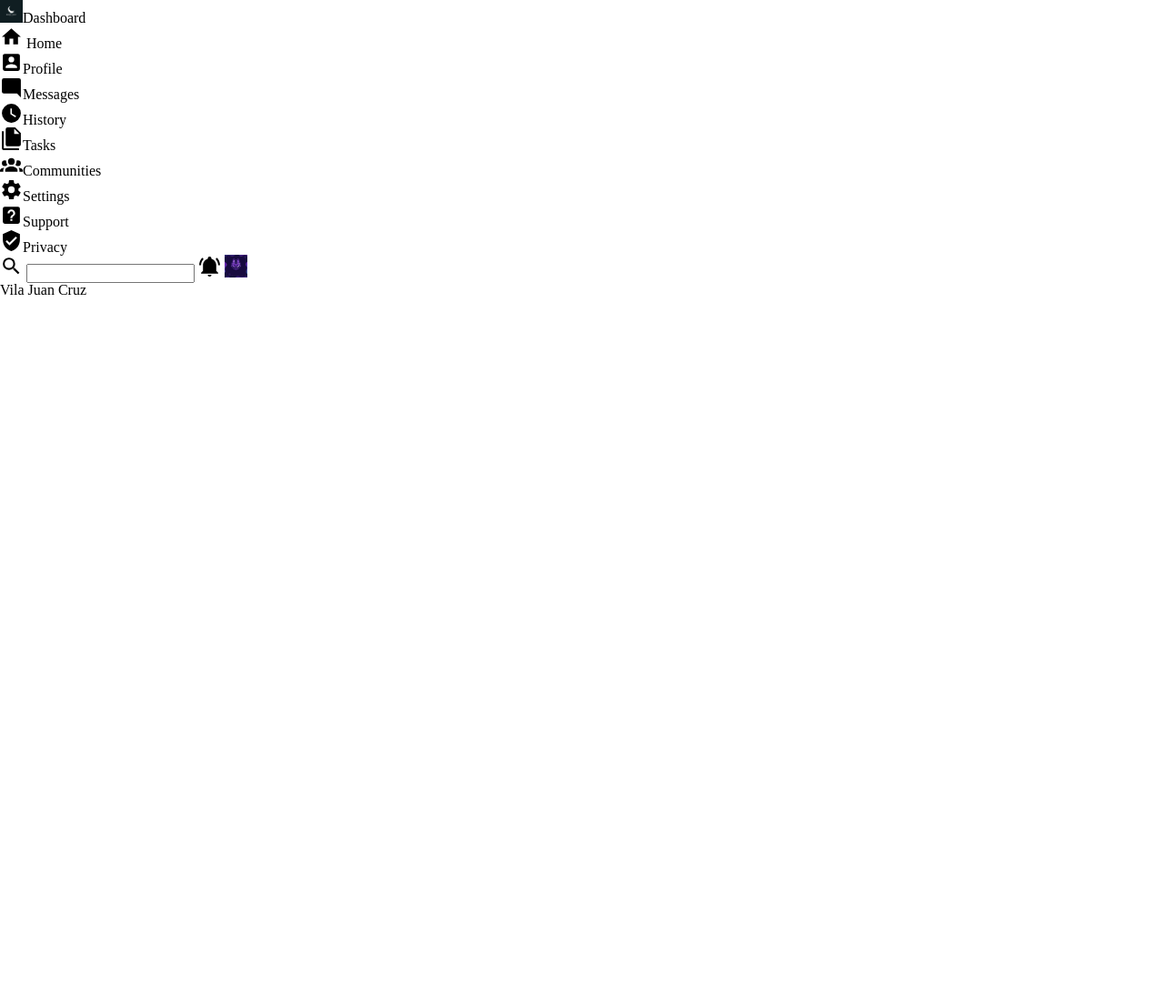
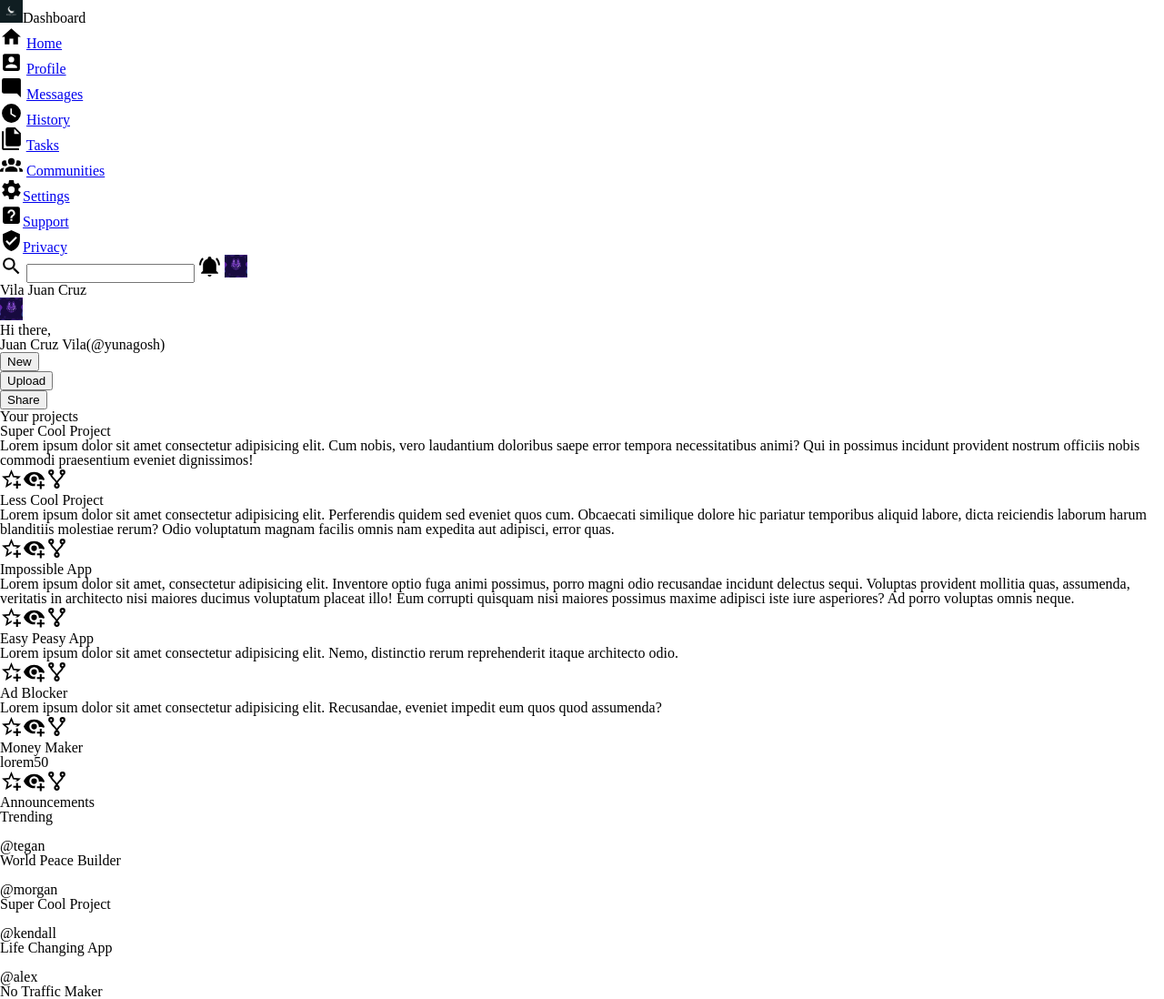
Before and after one commit to yunagosh7/admin-dashboard, a plain HTML site: page index.html in a window 1280 px wide. Shown: the whole page at 91% size. Before the commit the page ends 800 px from the top, so only its background shows below. Drawn offline with Linux system fonts and the light colour scheme.

Commit message:
Contenido añadido

```diff
--- a/index.html
+++ b/index.html
@@ -1,36 +1,120 @@
 <!DOCTYPE html>
 <html lang="en">
   <head>
-    <meta charset="UTF-8">
-    <meta http-equiv="X-UA-Compatible" content="IE=edge">
-    <meta name="viewport" content="width=device-width, initial-scale=1.0">
+    <meta charset="UTF-8" />
+    <meta http-equiv="X-UA-Compatible" content="IE=edge" />
+    <meta name="viewport" content="width=device-width, initial-scale=1.0" />
     <title>Document</title>
-    <link rel="stylesheet" href="styles/normalize.css">
-    <link rel="stylesheet" href="./styles/style.css">
+    <link rel="stylesheet" href="styles/normalize.css" />
+    <link rel="stylesheet" href="./styles/style.css" />
   </head>
   <body>
+    <aside>
       <nav>
-        <h1><img class="logo" src="images/Moon light logo template.png" alt="">Dashboard</h1>
+        <h1>
+          <img
+            class="logo"
+            src="images/Moon light logo template.png"
+            alt=""
+          />Dashboard
+        </h1>
         <ul>
-            <li><img src="images/home.svg" alt=""> Home</li>
-            <li><img src="images/account-box.svg" alt="">Profile</li>
-            <li><img src="images/message-reply.svg" alt="">Messages</li>
-            <li><img src="images/clock.svg" alt="">History</li>
-            <li><img src="images/file-multiple.svg" alt="">Tasks</li>
-            <li><img src="images/account-group.svg" alt="">Communities</li>
+          <li><img src="images/home.svg" alt="" /> <a href="#">Home</a> </li>
+          <li><img src="images/account-box.svg" alt="" /> <a href="#">Profile</a> </li>
+          <li><img src="images/message-reply.svg" alt="" /> <a href="#">Messages</a> </li>
+          <li><img src="images/clock.svg" alt="" /> <a href="#">History</a> </li>
+          <li><img src="images/file-multiple.svg" alt="" /> <a href="#">Tasks</a> </li>
+          <li><img src="images/account-group.svg" alt="" /> <a href="#">Communities</a> </li>
         </ul>
         <ul>
-            <li><img src="images/cog.svg" alt="">Settings</li>
-            <li><img src="images/help-box.svg" alt="">Support</li>
-            <li><img src="images/shield-check.svg" alt="">Privacy</li>
+          <li><img src="images/cog.svg" alt="" /><a href="#">Settings</a></li>
+          <li><img src="images/help-box.svg" alt="" /><a href="#">Support</a></li>
+          <li><img src="images/shield-check.svg" alt="" /><a href="#">Privacy</a></li>
         </ul>
       </nav>
+    </aside>
     <header>
-        <img src="images/magnify.svg" alt="">
-        <input type="text">
-        <img src="images/bell-ring.svg" alt="">
-        <img class="user-img" src="images/Purple and Navy Blue Gaming Wolf Illustration and Animated Typography Twitch Logo.png" alt="">
+      <img src="images/magnify.svg" alt="" />
+      <input type="text" />
+      <img src="images/bell-ring.svg" alt="" />
+      <img
+        class="user-img"
+        src="images/Purple and Navy Blue Gaming Wolf Illustration and Animated Typography Twitch Logo.png"
+        alt=""
+      />
       <h3>Vila Juan Cruz</h3>
+      <div class="profile">
+        <img
+          src="images/Purple and Navy Blue Gaming Wolf Illustration and Animated Typography Twitch Logo.png"
+          alt=""
+        />
+        <p>Hi there,</p>
+        <h1>Juan Cruz Vila(@yunagosh)</h1>
+      </div>
+      <ul>
+        <li><button>New</button></li>
+        <li><button>Upload</button></li>
+        <li><button>Share</button></li>
+      </ul>
     </header>
+    <main>
+      <section>
+        <p>Your projects</p>
+        <div class="projects-container">
+            <div class="card">
+                <h3>Super Cool Project</h3>
+                <p>Lorem ipsum dolor sit amet consectetur adipisicing elit. Cum nobis, vero laudantium doloribus saepe error tempora necessitatibus animi? Qui in possimus incidunt provident nostrum officiis nobis commodi praesentium eveniet dignissimos!</p>
+                <img src="images/star-plus-outline.svg" alt=""><img src="images/eye-plus.svg" alt=""><img src="images/source-fork.svg" alt=""></div>
+            <div class="card">
+                <h3>Less Cool Project</h3>
+                <p>Lorem ipsum dolor sit amet consectetur adipisicing elit. Perferendis quidem sed eveniet quos cum. Obcaecati similique dolore hic pariatur temporibus aliquid labore, dicta reiciendis laborum harum blanditiis molestiae rerum? Odio voluptatum magnam facilis omnis nam expedita aut adipisci, error quas.</p>
+                <img src="images/star-plus-outline.svg" alt=""><img src="images/eye-plus.svg" alt=""><img src="images/source-fork.svg" alt=""></div>
+            <div class="card">
+                <h3>Impossible App</h3>
+                <p>Lorem ipsum dolor sit amet, consectetur adipisicing elit. Inventore optio fuga animi possimus, porro magni odio recusandae incidunt delectus sequi. Voluptas provident mollitia quas, assumenda, veritatis in architecto nisi maiores ducimus voluptatum placeat illo! Eum corrupti quisquam nisi maiores possimus maxime adipisci iste iure asperiores? Ad porro voluptas omnis neque.</p>
+                <img src="images/star-plus-outline.svg" alt=""><img src="images/eye-plus.svg" alt=""><img src="images/source-fork.svg" alt=""></div>
+            <div class="card">
+                <h3>Easy Peasy App</h3>
+                <p>Lorem ipsum dolor sit amet consectetur adipisicing elit. Nemo, distinctio rerum reprehenderit itaque architecto odio.</p>
+                <img src="images/star-plus-outline.svg" alt=""><img src="images/eye-plus.svg" alt=""><img src="images/source-fork.svg" alt=""></div>
+            <div class="card">
+                <h3>Ad Blocker</h3>
+                <p>Lorem ipsum dolor sit amet consectetur adipisicing elit. Recusandae, eveniet impedit eum quos quod assumenda?</p>
+                <img src="images/star-plus-outline.svg" alt=""><img src="images/eye-plus.svg" alt=""><img src="images/source-fork.svg" alt=""></div>
+            <div class="card">
+                <h3>Money Maker</h3>
+                <p>lorem50
+
+                </p>
+                <img src="images/star-plus-outline.svg" alt=""><img src="images/eye-plus.svg" alt=""><img src="images/source-fork.svg" alt=""></div>
+        </div>
+      </section>
+      <div class="announcements">
+        <p>Announcements</p>
+      </div>
+      <div class="trending">
+        <p>Trending</p>
+        <div class="person">
+            <img src="" alt="">
+            <h5>@tegan</h5>
+            <p>World Peace Builder</p>
+        </div>
+        <div class="person">
+            <img src="" alt="">
+            <h5>@morgan</h5>
+            <p>Super Cool Project</p>
+        </div>
+        <div class="person">
+            <img src="" alt="">
+            <h5>@kendall</h5>
+            <p>Life Changing App</p>
+        </div>
+        <div class="person">
+            <img src="" alt="">
+            <h5>@alex</h5>
+            <p>No Traffic Maker</p>
+        </div>
+      </div>
+    </main>
   </body>
 </html>
```
Lines whose indentation alone changed are shown as unchanged.
